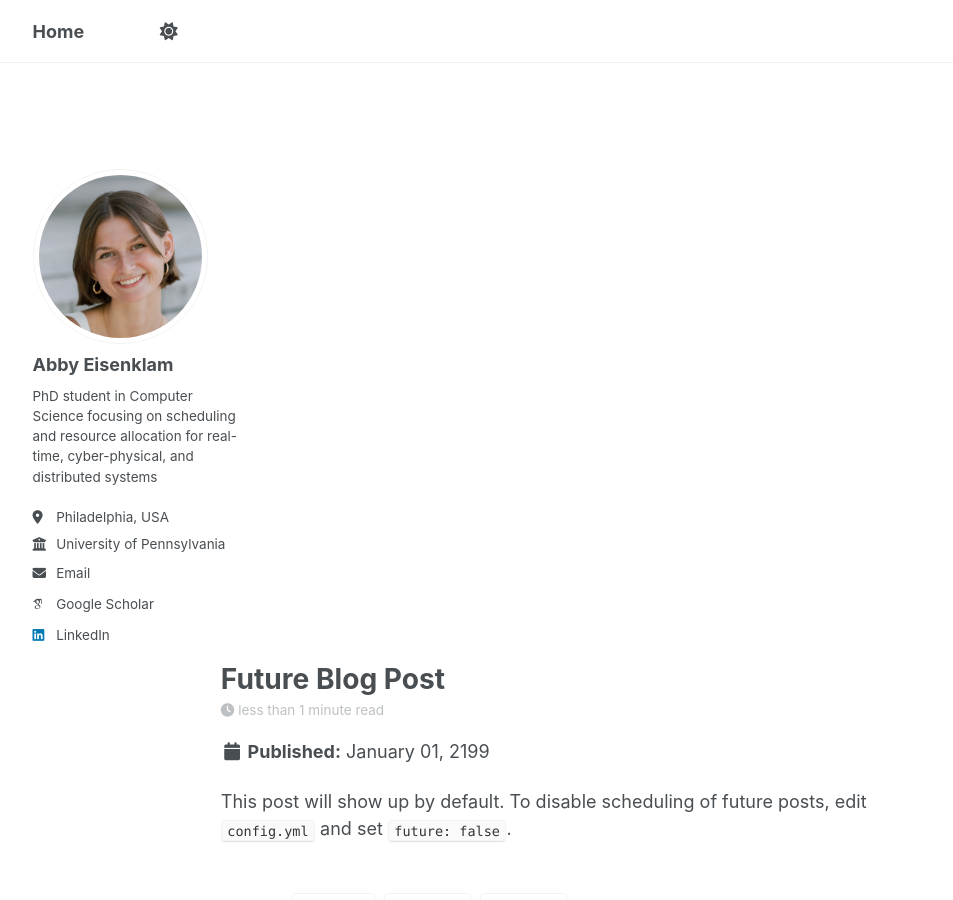
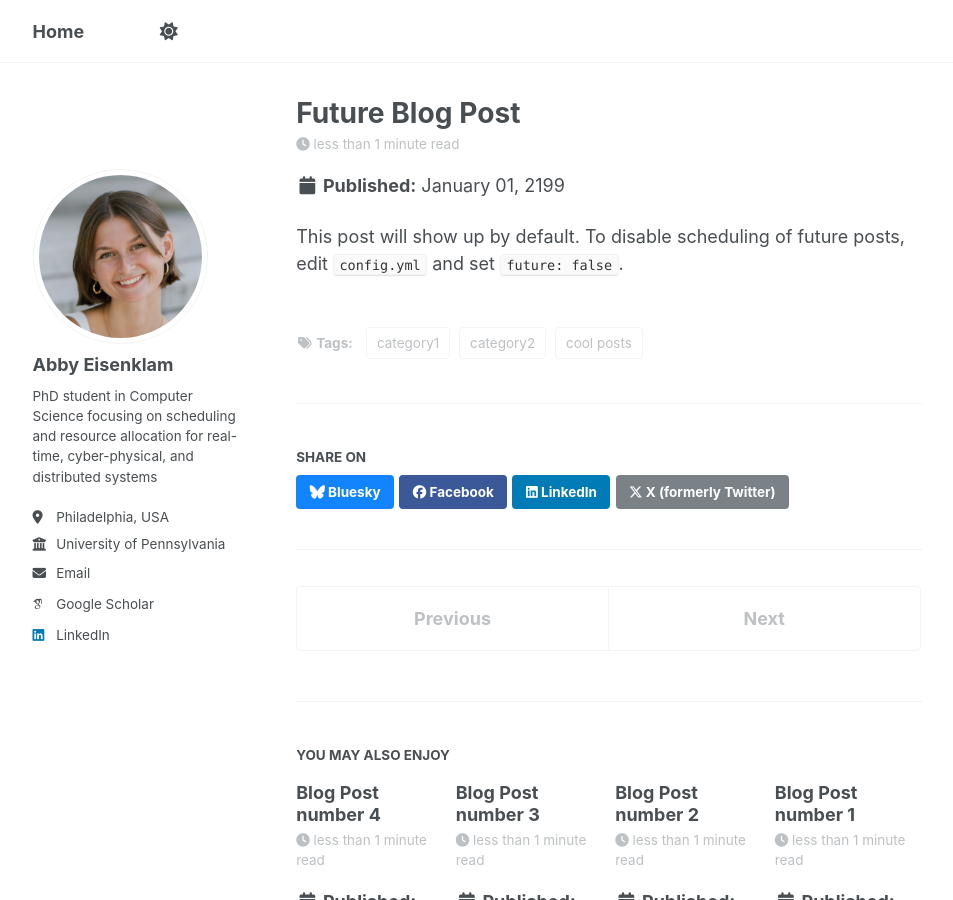
Before and after one commit to abbyeisenklam/abbyeisenklam.github.io, a Jekyll site: the page built from _posts/2199-01-01-future-post.md, in a window 1280 px wide and 900 px high. Shown: the whole window, without its empty margins (163-1116 px from the left). Built offline with Jekyll 4.4.1, drawn with Linux system fonts in a browser that asks for light colours; some web fonts are replaced; a script that is not in the unit is left out.

Commit message:
Shrink content column to 9/12 to match wider sidebar

```diff
--- a/_sass/include/_utilities.scss
+++ b/_sass/include/_utilities.scss
@@ -168,7 +168,7 @@ body:hover .visually-hidden button {
 
 .full {
   @include breakpoint($large){
-    margin-right: -1 * span(2.5 of 12) !important;
+    margin-right: -1 * span(3.5 of 12) !important;
   }
 }
 
--- a/_sass/layout/_archive.scss
+++ b/_sass/layout/_archive.scss
@@ -10,7 +10,7 @@
   }
 
   @include breakpoint($large) {
-    @include span(10 of 12 last);
+    @include span(9 of 12 last);
     @include prefix(0.5 of 12);
   }
 
--- a/_sass/layout/_navigation.scss
+++ b/_sass/layout/_navigation.scss
@@ -34,7 +34,7 @@
     font-size: $type-size-6;
 
     @include breakpoint($large) {
-      @include span(10 of 12 last);
+      @include span(9 of 12 last);
     }
 
     @include breakpoint($x-large) {
--- a/_sass/layout/_page.scss
+++ b/_sass/layout/_page.scss
@@ -18,7 +18,7 @@
 
 .page {
   @include breakpoint($large) {
-    @include span(10 of 12 last);
+    @include span(9 of 12 last);
     @include prefix(0.5 of 12);
   }
 
@@ -392,7 +392,7 @@
   float: left;
 
   @include breakpoint($large) {
-    @include pre(2.5 of 12);
+    @include pre(3.5 of 12);
   }
 
   a {
```
